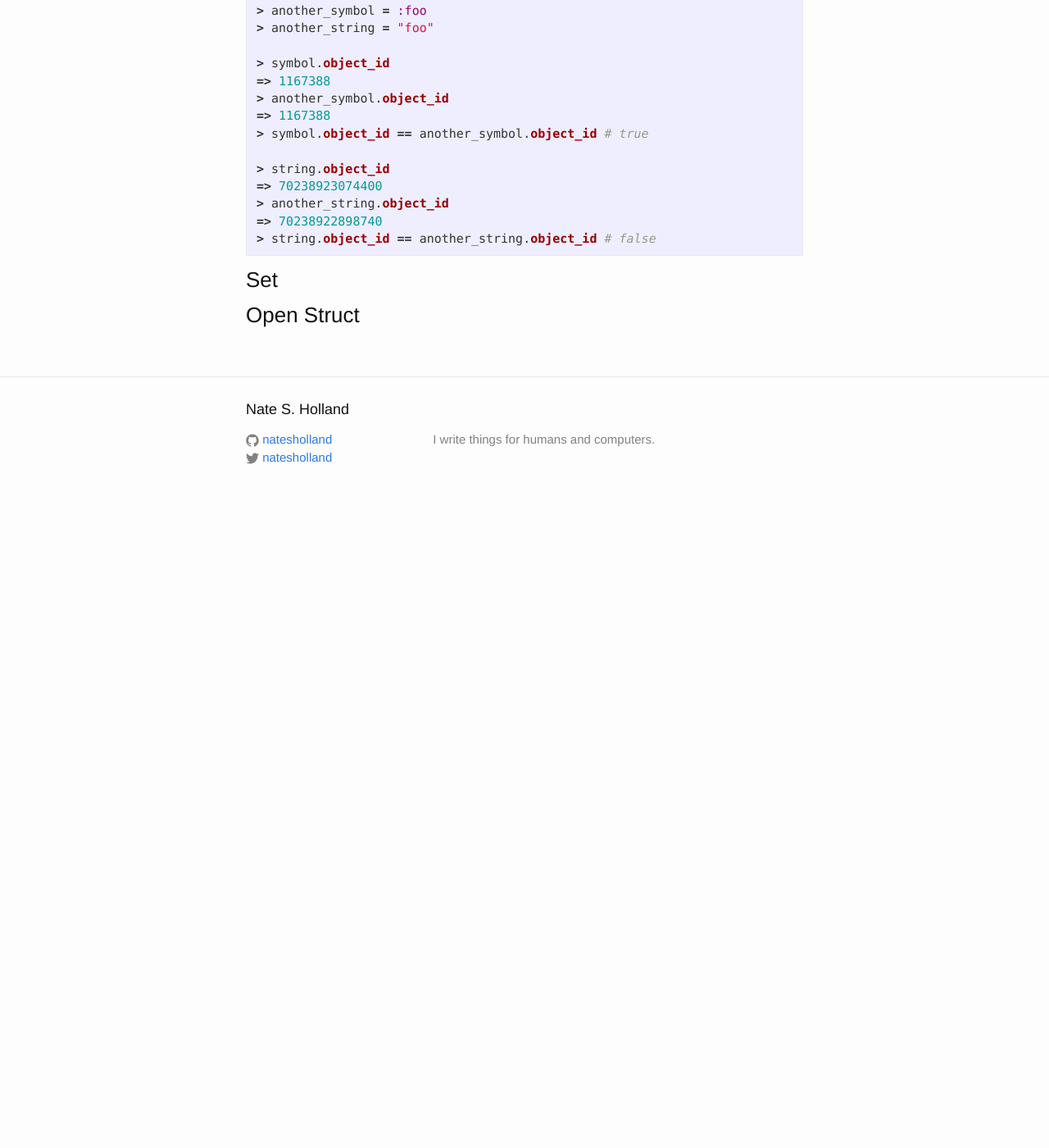
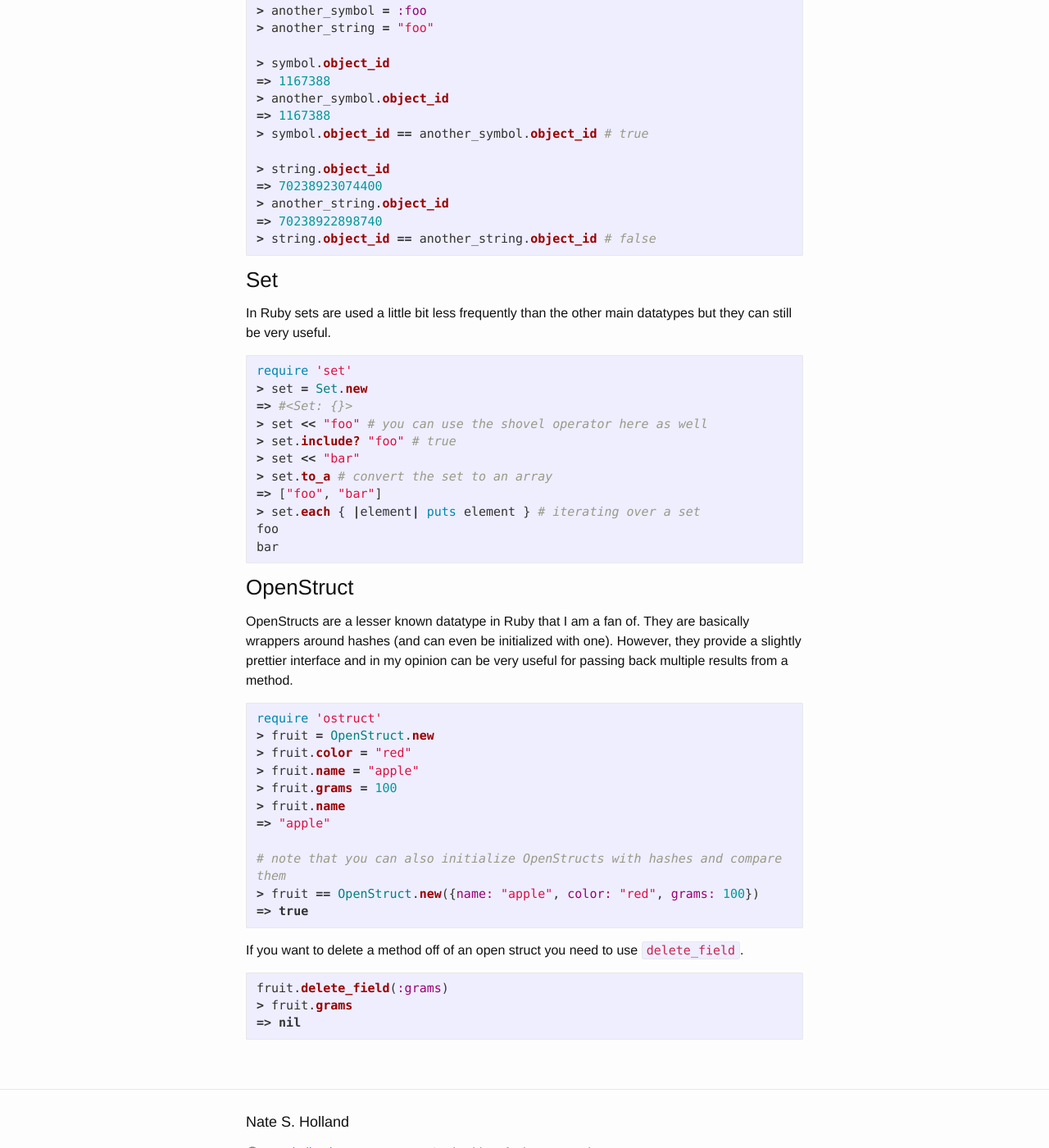
Before and after one commit to natesholland/natesholland.github.io, a Jekyll site: the page built from _pages/learning_ruby/data_types.md, in a window 1280 px wide and 1400 px high, scrolled down 1646 px. Shown: the whole window at 82% size. Built offline with Jekyll 4.4.1, drawn with Linux system fonts in a browser that asks for light colours; our own code applies the rules of GitHub Pages for plain Markdown files; before the commit the page ends 2276 px from its top, so only the background shows below that.

Commit message:
more datatype work

````diff
--- a/_pages/learning_ruby/data_types.md
+++ b/_pages/learning_ruby/data_types.md
@@ -105,4 +105,48 @@ object.
 
 ### Set
 
-### Open Struct
+In Ruby sets are used a little bit less frequently than the other main datatypes
+but they can still be very useful.
+
+```ruby
+require 'set'
+> set = Set.new
+=> #<Set: {}>
+> set << "foo" # you can use the shovel operator here as well
+> set.include? "foo" # true
+> set << "bar"
+> set.to_a # convert the set to an array
+=> ["foo", "bar"]
+> set.each { |element| puts element } # iterating over a set
+foo
+bar
+```
+
+### OpenStruct
+
+OpenStructs are a lesser known datatype in Ruby that I am a fan of.
+They are basically wrappers around hashes (and can even be initialized with one).
+However, they provide a slightly prettier interface and in my opinion can be
+very useful for passing back multiple results from a method.
+
+```ruby
+require 'ostruct'
+> fruit = OpenStruct.new
+> fruit.color = "red"
+> fruit.name = "apple"
+> fruit.grams = 100
+> fruit.name
+=> "apple"
+
+# note that you can also initialize OpenStructs with hashes and compare them
+> fruit == OpenStruct.new({name: "apple", color: "red", grams: 100})
+=> true
+```
+
+If you want to delete a method off of an open struct you need to use `delete_field`.
+
+```ruby
+fruit.delete_field(:grams)
+> fruit.grams
+=> nil
+```
````
